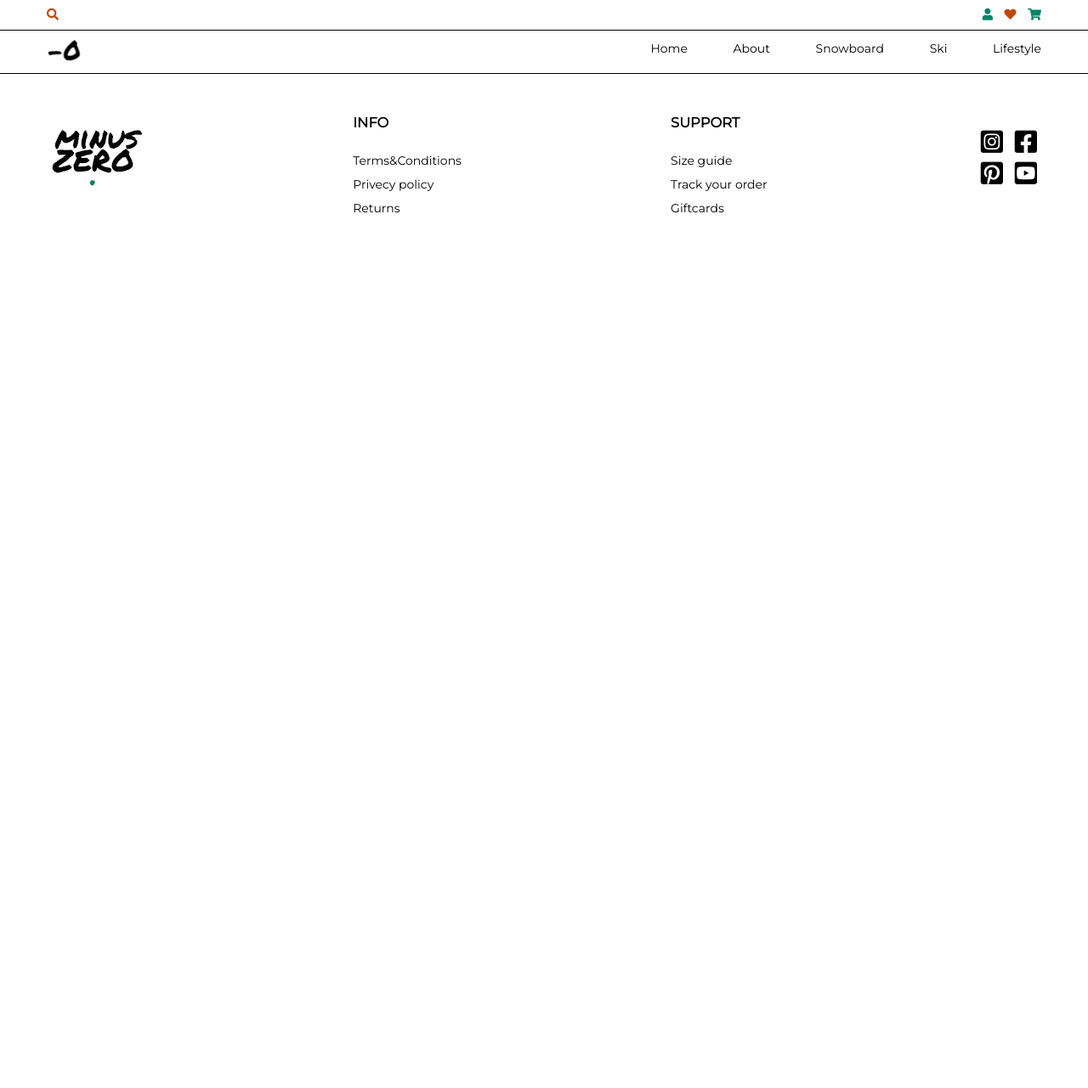
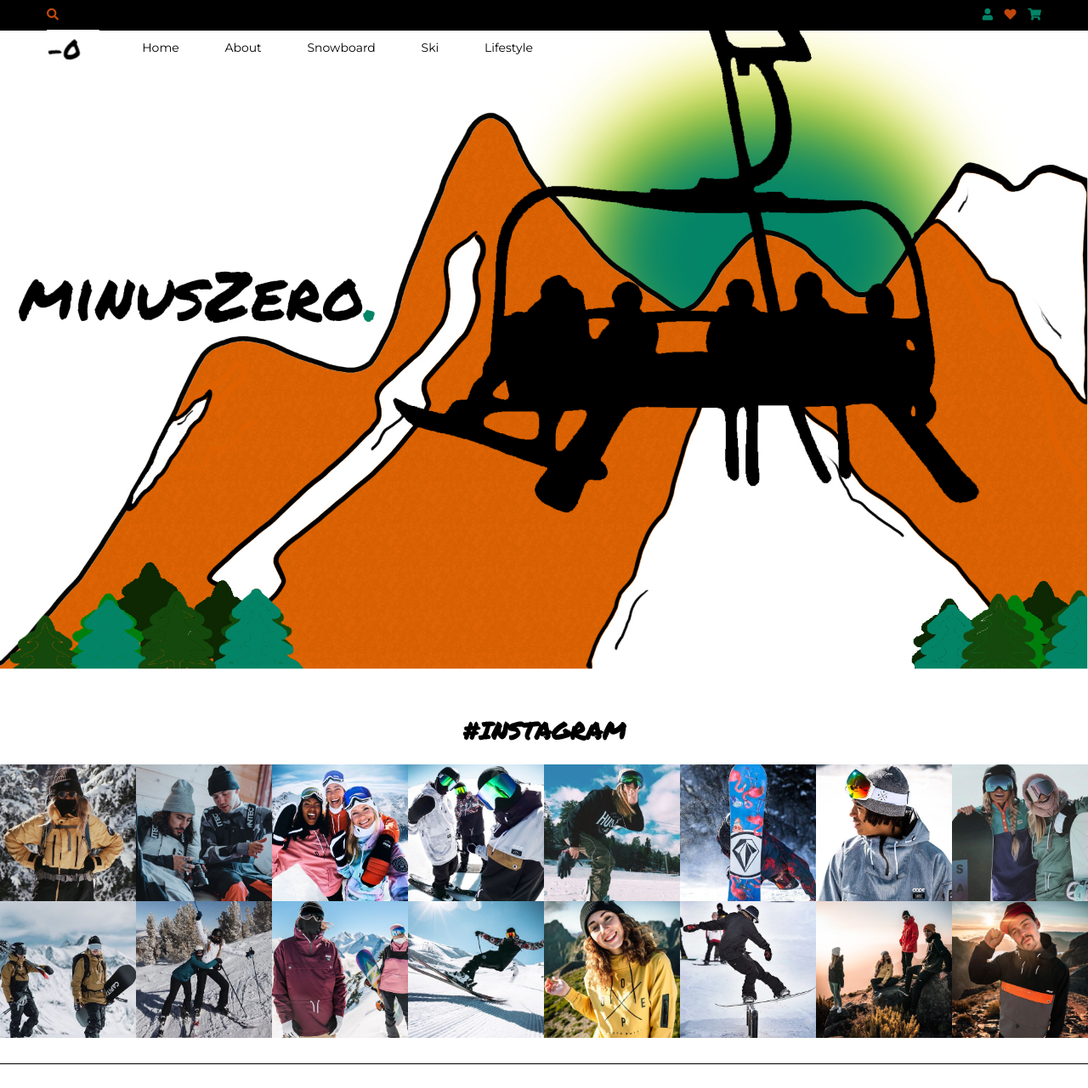
Before and after one commit to SitarH/final-project, a plain HTML site: page index.html in a window 1280 px wide. Shown: the top 1281 px of the page at 85% size. Before the commit the page ends 800 px from the top, so only its background shows below. Drawn offline with Linux system fonts and the light colour scheme.

Commit message:
main photo 1st version and insta section

```diff
--- a/index.html
+++ b/index.html
@@ -6,6 +6,8 @@
     <title>minusZERO</title>
     <link rel="stylesheet" href="style.css">
     <link rel="preconnect" href="https://fonts.gstatic.com">
+    <link rel="preconnect" href="https://fonts.gstatic.com">
+<link href="https://fonts.googleapis.com/css2?family=Permanent+Marker&display=swap" rel="stylesheet">
     <link href="https://fonts.googleapis.com/css2?family=Montserrat&display=swap" rel="stylesheet">
     <link rel="stylesheet" href="https://cdnjs.cloudflare.com/ajax/libs/font-awesome/5.15.2/css/all.min.css" integrity="sha512-HK5fgLBL+xu6dm/Ii3z4xhlSUyZgTT9tuc/hSrtw6uzJOvgRr2a9jyxxT1ely+B+xFAmJKVSTbpM/CuL7qxO8w==" crossorigin="anonymous" />
 </head>
@@ -30,14 +32,36 @@
         <div class="menu">
            <a href="#">Home</a>
            <a href="#">About</a>
-           <a href="#">Snowboard</a>
+           <a href="#"><span class="snowboard">Snowboard</span></a>
            <a href="#">Ski</a>
            <a href="#">Lifestyle</a>
         </div>
         </div>
     </div>
     <div class="main">
+        <img src="mainphoto111.jpg"/>
 
+    </div>
+    <div class="insta">
+        <h1>#INSTAGRAM</h1>
+        <div class="photos">
+        <img src="Layer 46.png"/>
+        <img src="Layer 48.png"/>
+        <img src="Layer 52.png"/>
+        <img src="Layer 51.png"/>
+        <img src="Layer 50.png"/>
+        <img src="Layer 53.png"/>
+        <img src="Layer 49.png"/>
+        <img src="Layer 47.png"/>
+        <img src="Layer 63.png"/>
+        <img src="Layer 64.png"/>
+        <img src="Layer 633.png"/>
+        <img src="Layer 655.png"/>
+        <img src="Layer 666.png"/>
+        <img src="Layer 677.png"/>
+        <img src="Layer 688.png"/>
+        <img src="Layer 699.png"/>
+        </div>
     </div>
     <div class="line"></div>
     <div class="footer">
--- a/style.css
+++ b/style.css
@@ -4,7 +4,7 @@
 
 body{
     margin:0;
-    font-family: Montserrat;
+    font-family: 'Montserrat','Permanent Marker', cursive;;
     font-size: 14px;
 }
 
@@ -26,6 +26,10 @@
         margin-left:auto;
         margin-right: auto;
     }
+}
+
+.topbar{
+    background-color: black;
 }
 
 .topbar .container{
@@ -52,13 +56,17 @@
 .fa-search{
     color:#c1480b
 }
+.header{
+    position: absolute;
+    top: 35px;
+    width: 100%;
+    z-index: 1000;
+}
+.header .container{
 
-.header .container{
-    justify-content: space-between;
     line-height: 3;
     text-align: center;
     height: 50px;
-
 }
 
 .header .container .img{
@@ -70,6 +78,29 @@
     text-decoration: none;
     margin-left: 50px;
     color: black;
+}
+
+.insta{
+    display: flex;
+    flex-direction: column;
+    align-items: center;
+    margin-top: 30px;
+    margin-bottom: 30px;
+}
+
+.insta h1{
+    font-family:'Permanent Marker';
+}
+
+.insta .photos{
+    display: flex;
+    flex-direction: row;
+    flex-wrap: wrap;
+}
+.insta img{
+    width: 12.50000%;
+    height: 161px;
+
 }
 
 .footer .container{
```
Also changed, not shown: Layer 46.png (added), Layer 47.png (added), Layer 48.png (added), Layer 49.png (added), Layer 50.png (added), Layer 51.png (added), Layer 52.png (added), Layer 53.png (added), Layer 63.png (added), Layer 633.png (added), Layer 64.png (added), Layer 644.png (added), Layer 655.png (added), Layer 666.png (added), 4 more files.
